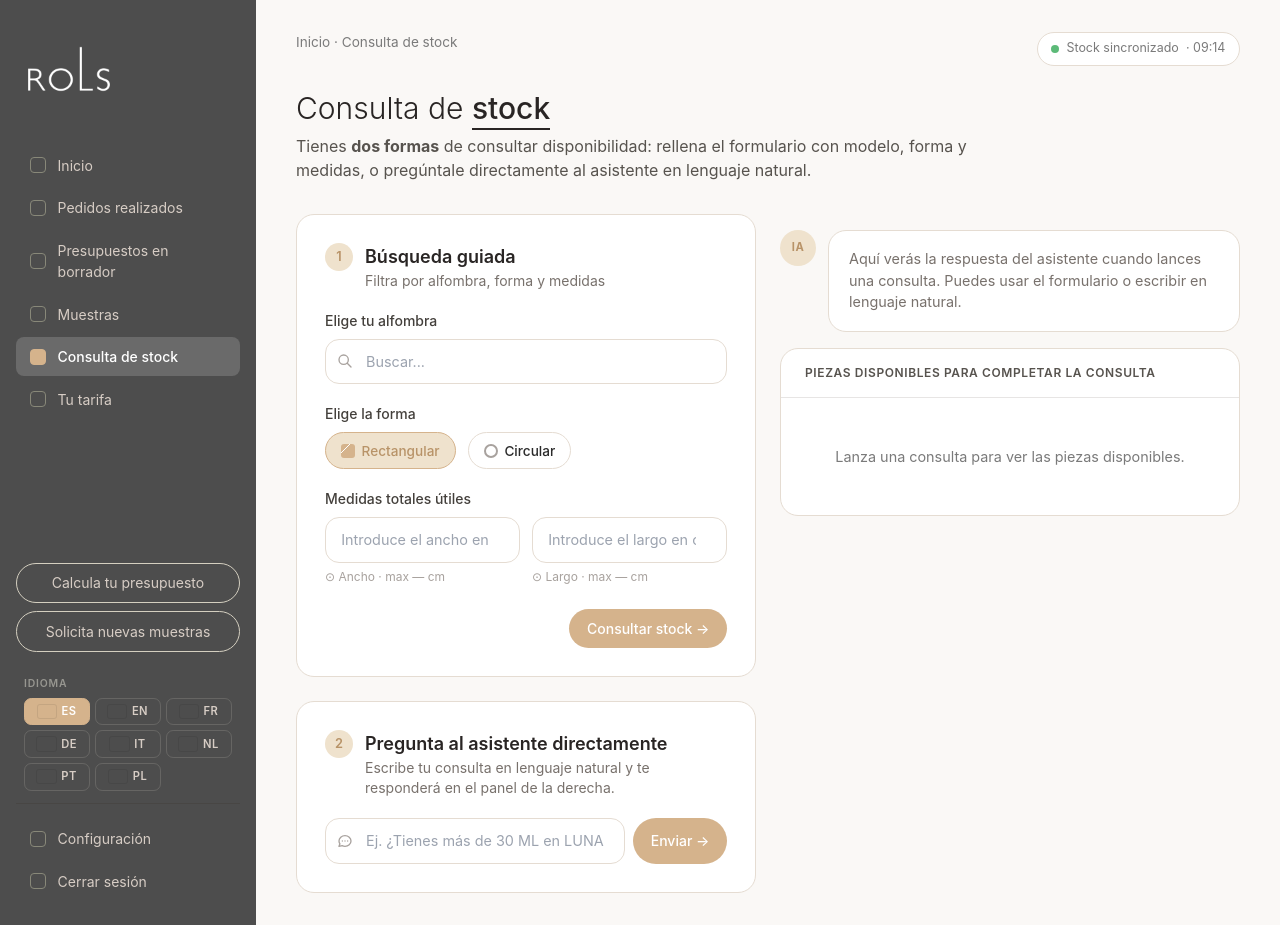
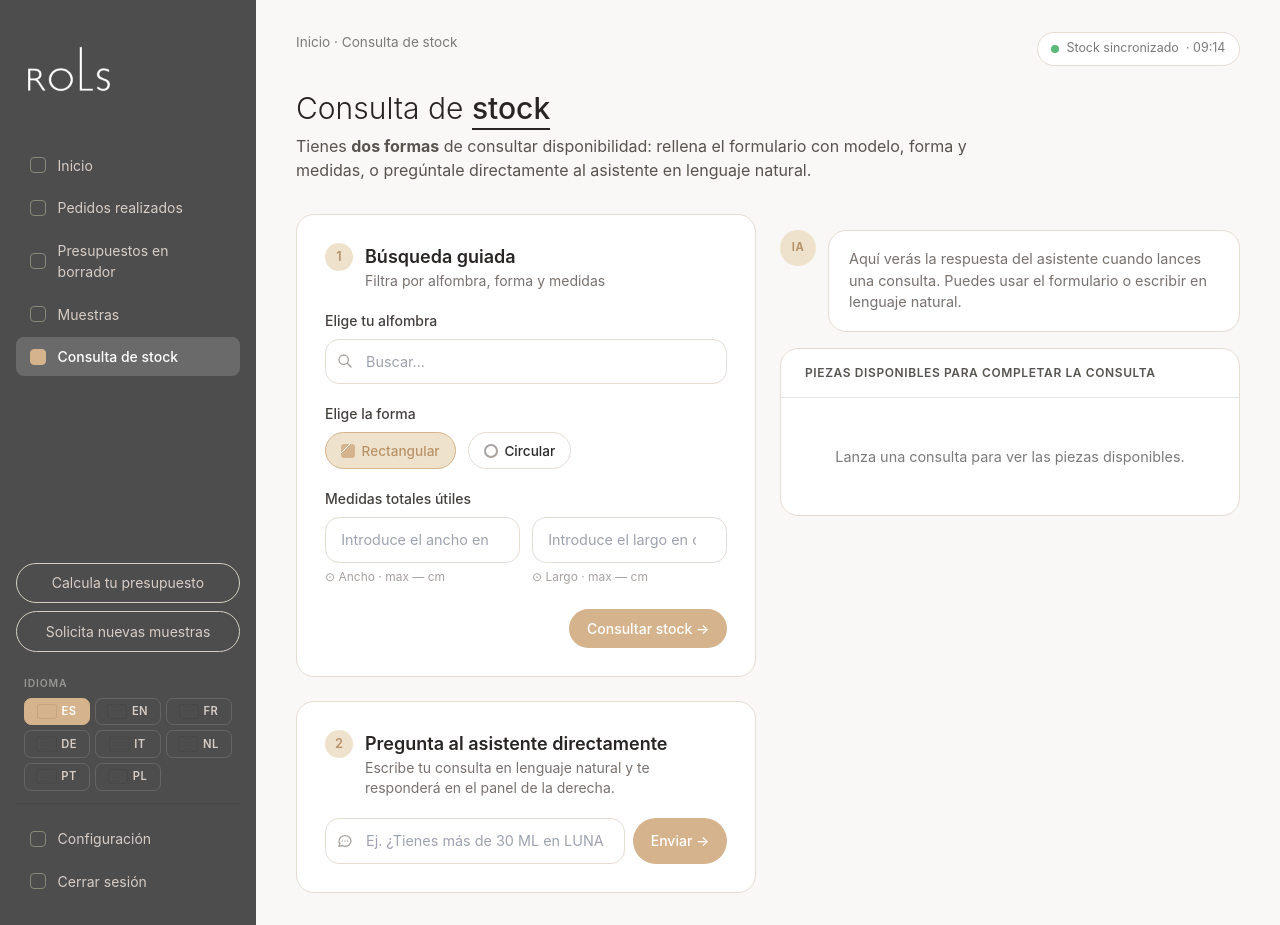
Before and after one commit to ROLSCARPETS/consulta-stock-rols, a Flask app: page / in a window 1280 px wide. Run offline with Flask 3, Linux system fonts and the light colour scheme; data that the repository does not hold is empty; parts of the project's set-up code (start-up, migrations or seed data) failed here and were passed over; some libraries are stand-ins or nearby versions.

Commit message:
Quitar enlace 'Tu tarifa' del sidebar (no se usaba)

```diff
--- a/Consulta de Stock Rols Agente/consulta-stock-rols/templates/index.html
+++ b/Consulta de Stock Rols Agente/consulta-stock-rols/templates/index.html
@@ -25,7 +25,6 @@
       <a href="#"><span class="check"></span><span data-i18n="ui.sidebar.drafts">Presupuestos en borrador</span></a>
       <a href="#"><span class="check"></span><span data-i18n="ui.sidebar.samples">Muestras</span></a>
       <a href="#" class="active"><span class="check"></span><span data-i18n="ui.sidebar.stock">Consulta de stock</span></a>
-      <a href="#"><span class="check"></span><span data-i18n="ui.sidebar.tariff">Tu tarifa</span></a>
     </nav>
 
     <div class="space-y-2 mb-6">
```
